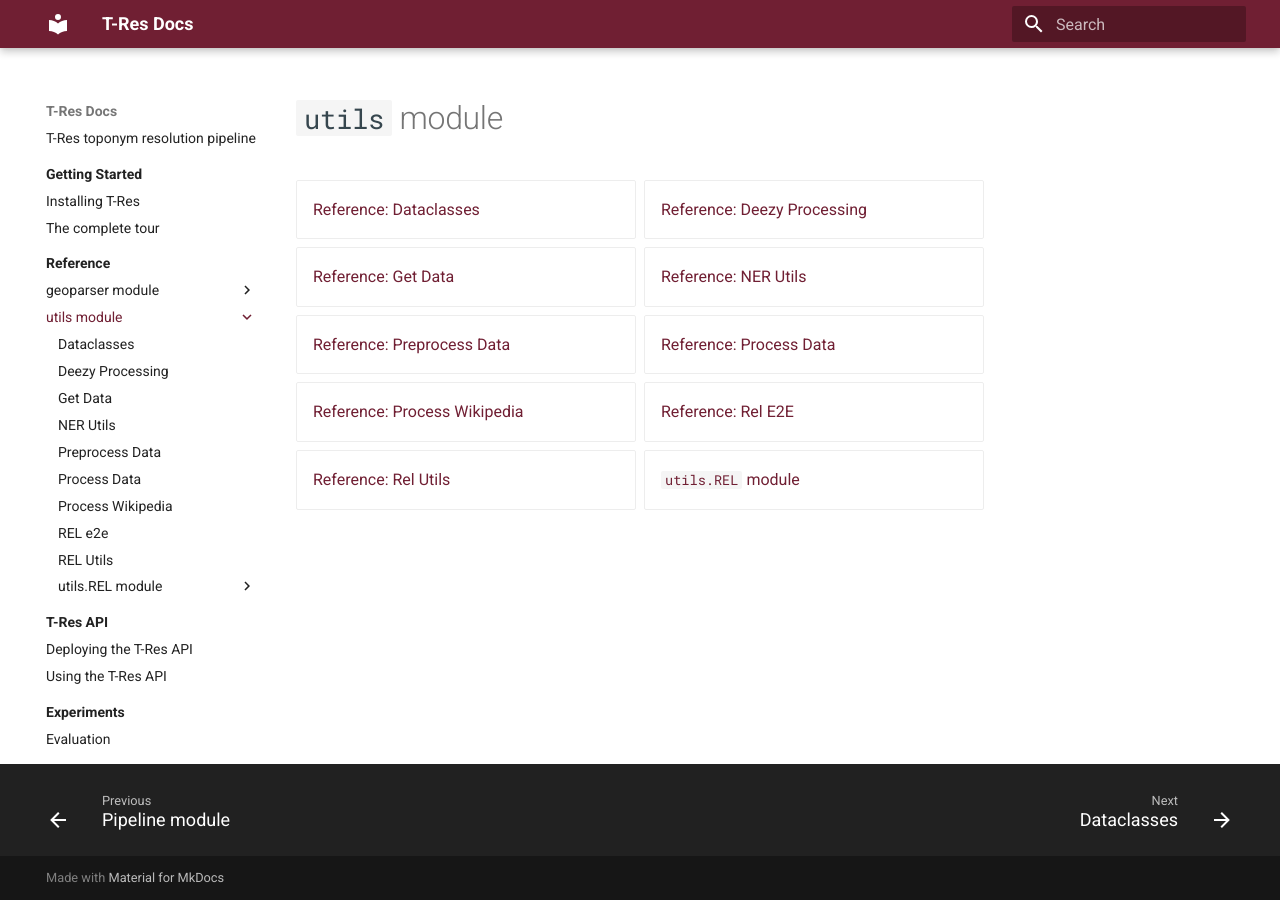
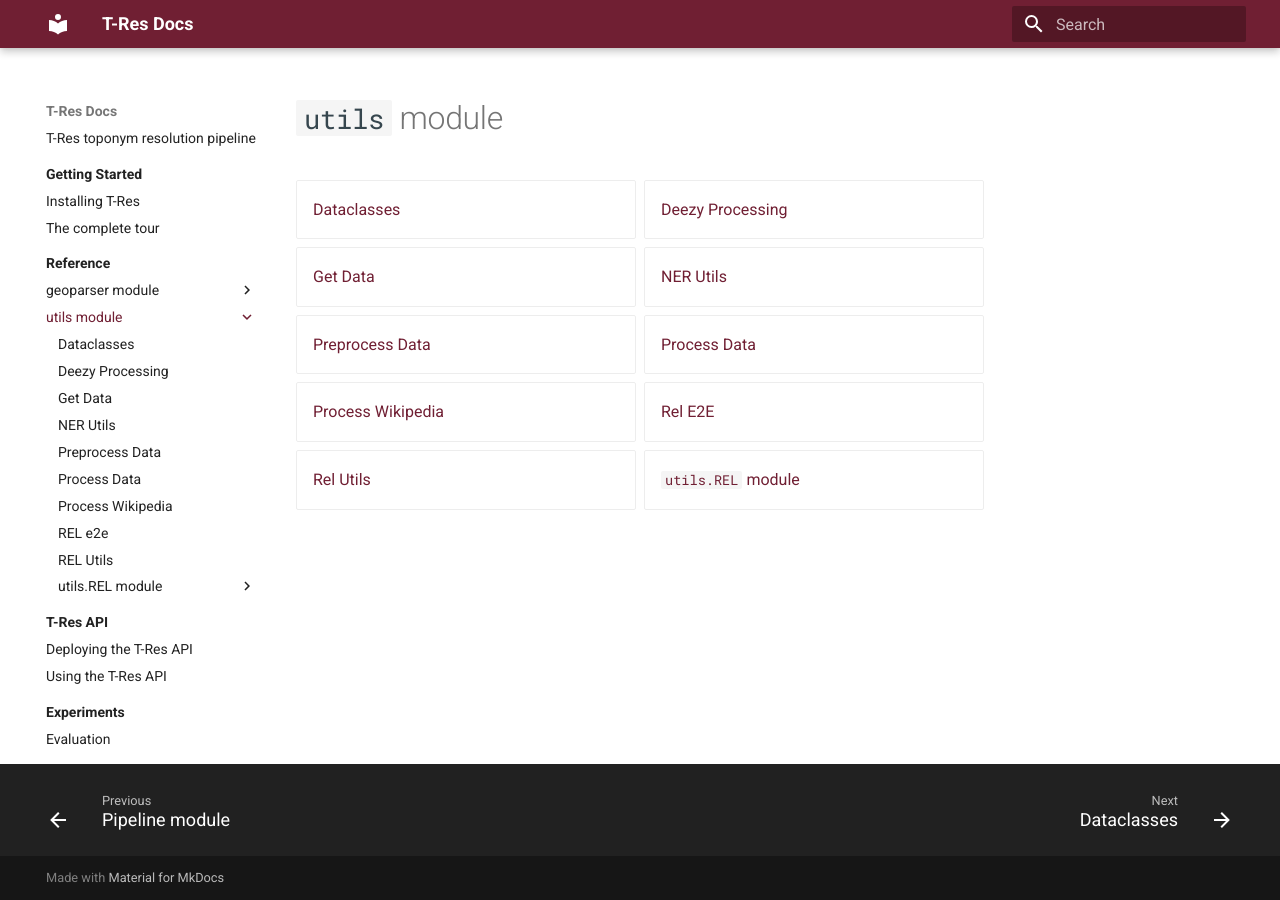
Before and after one commit to Living-with-machines/T-Res, an MkDocs documentation site: the page built from docs/reference/utils/index.md, in a window 1280 px wide. Built offline with MkDocs 1.6.1 and Material for MkDocs 9.7.7, drawn with Linux system fonts in a browser that asks for light colours.

Commit message:
Simplify page titles

```diff
--- a/docs/reference/utils/index.md
+++ b/docs/reference/utils/index.md
@@ -2,15 +2,15 @@
 
 <div class="grid cards" markdown>
 
--   [Reference: Dataclasses](dataclasses.md)
--   [Reference: Deezy Processing](deezy_processing.md)
--   [Reference: Get Data](get_data.md)
--   [Reference: NER Utils](ner_utils.md)
--   [Reference: Preprocess Data](preprocess_data.md)
--   [Reference: Process Data](process_data.md)
--   [Reference: Process Wikipedia](process_wikipedia.md)
--   [Reference: Rel E2E](rel_e2e.md)
--   [Reference: Rel Utils](rel_utils.md)
+-   [Dataclasses](dataclasses.md)
+-   [Deezy Processing](deezy_processing.md)
+-   [Get Data](get_data.md)
+-   [NER Utils](ner_utils.md)
+-   [Preprocess Data](preprocess_data.md)
+-   [Process Data](process_data.md)
+-   [Process Wikipedia](process_wikipedia.md)
+-   [Rel E2E](rel_e2e.md)
+-   [Rel Utils](rel_utils.md)
 -   [`utils.REL` module](rel)
 
 </div>
```
Also changed, not shown: docs/reference/geoparser/index.md (+4 -4 lines), docs/reference/utils/rel/index.md (+4 -4 lines).
